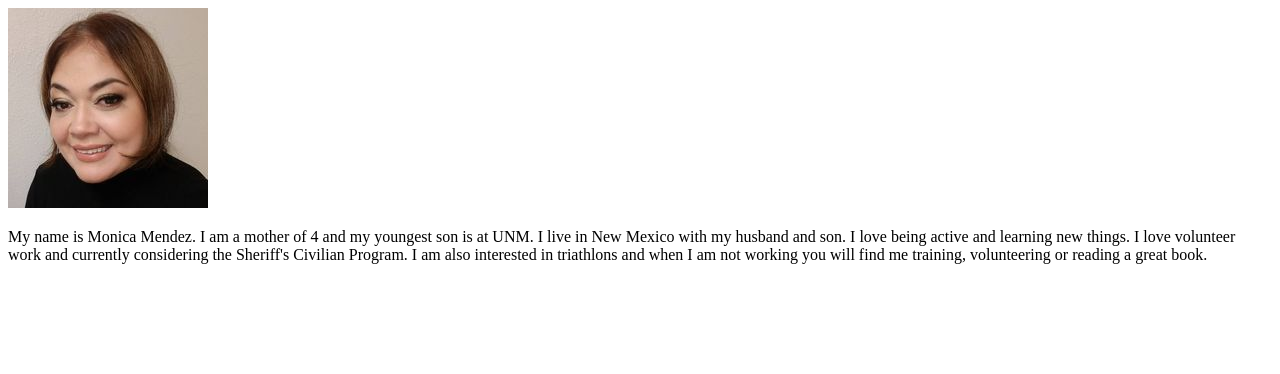
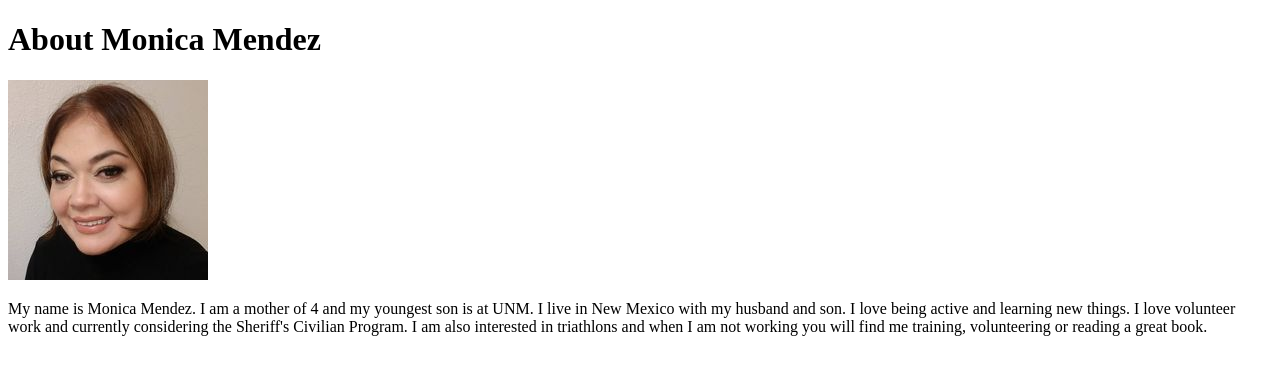
Before and after one commit to MMDesignLab/about-monica-mendez, a plain HTML site: page index.html in a window 1280 px wide. Drawn offline with Linux system fonts and the light colour scheme.

```diff
--- a/index.html
+++ b/index.html
@@ -5,6 +5,7 @@
     <title>About Monica Mendez</title>
 </head>
 <body>
+<h1>About Monica Mendez</h1>
 <div class="tiledBackground">
     <img src="./images/monica-mendez.jpg"/>
 </div>
```
